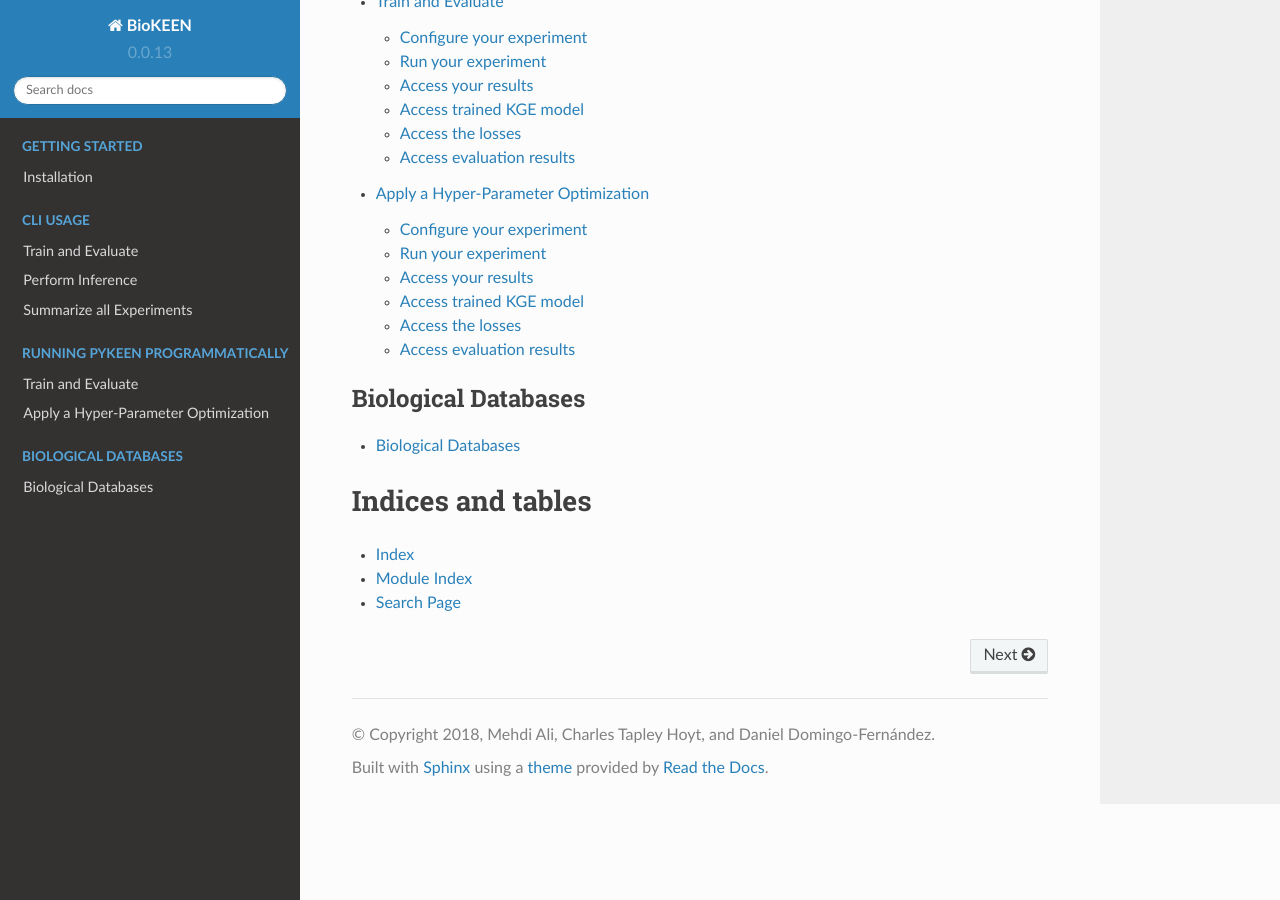
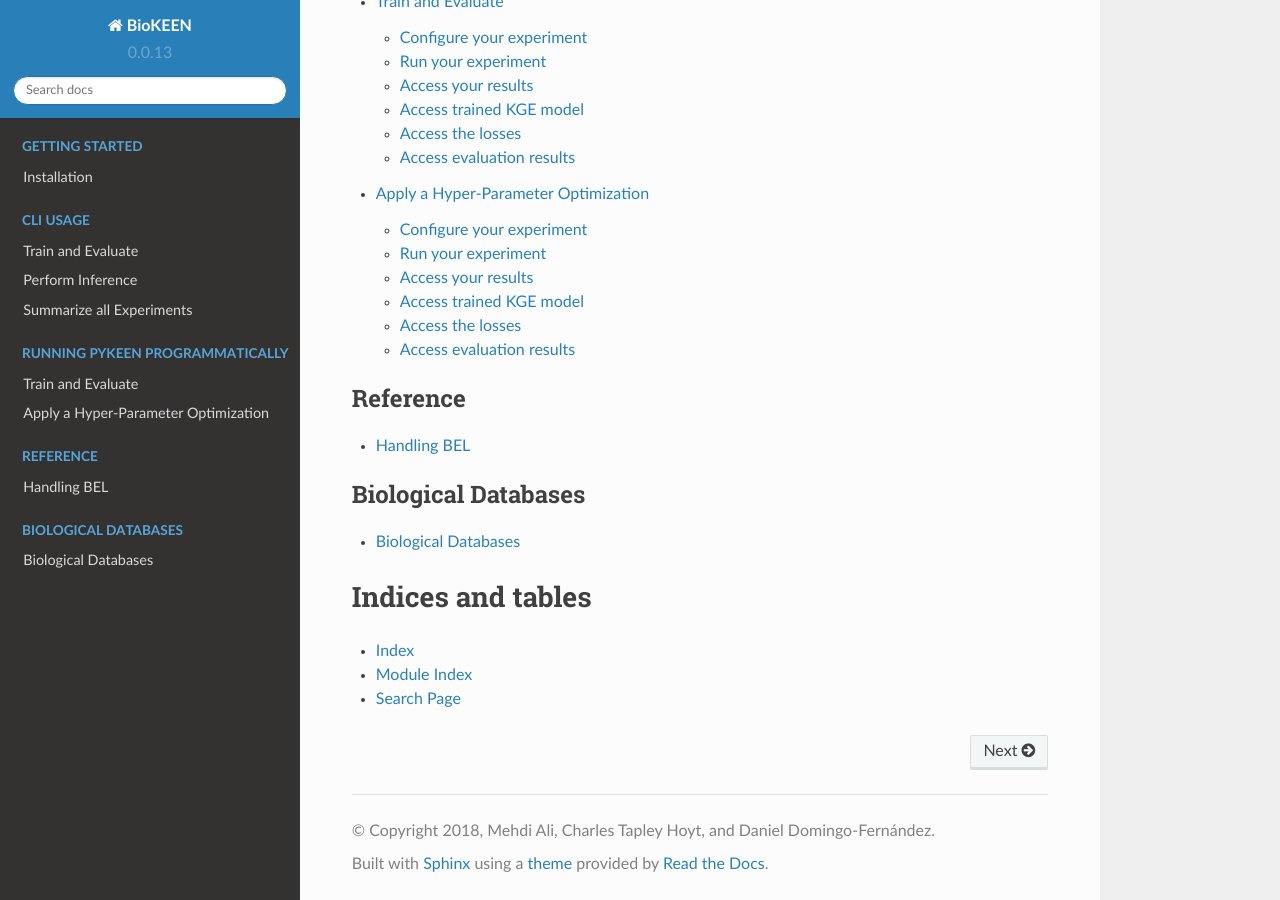
Before and after one commit to SmartDataAnalytics/BioKEEN, a Sphinx documentation site: the page built from docs/source/index.rst, in a window 1280 px wide and 900 px high, scrolled down 1177 px. Built offline with Sphinx 7.4.7 and the Read the Docs theme 2.0.0, drawn with Linux system fonts in a browser that asks for light colours.

Commit message:
Add more docs
[skip ci]

```diff
--- /dev/null
+++ b/docs/source/convert.rst
@@ -0,0 +1,4 @@
+Handling BEL
+============
+.. autofunction:: biokeen.convert.to_pykeen_path
+.. autofunction:: biokeen.convert.to_pykeen_df
--- a/docs/source/index.rst
+++ b/docs/source/index.rst
@@ -13,7 +13,6 @@ by using its interactive command line interface that can be started with the com
 
 Installation is as easy as getting the code from `PyPI <https://pypi.python.org/pypi/biokeen>`_ with
 :code:`python3 -m pip install biokeen`.
-
 
 Citation
 --------
@@ -46,6 +45,14 @@ If you use BioKEEN in your work, please cite [1]_:
    train_and_evaluate
    hyper_parameter_optimization
 
+
+.. toctree::
+   :maxdepth: 2
+   :caption: Reference
+   :name: reference
+
+   convert
+
 .. toctree::
    :maxdepth: 2
    :caption: Biological Databases
--- a/src/biokeen/__init__.py
+++ b/src/biokeen/__init__.py
@@ -1,3 +1,5 @@
 # -*- coding: utf-8 -*-
 
 """BioKEEN."""
+
+from . import convert
```
Also changed, not shown: 1 other file.
